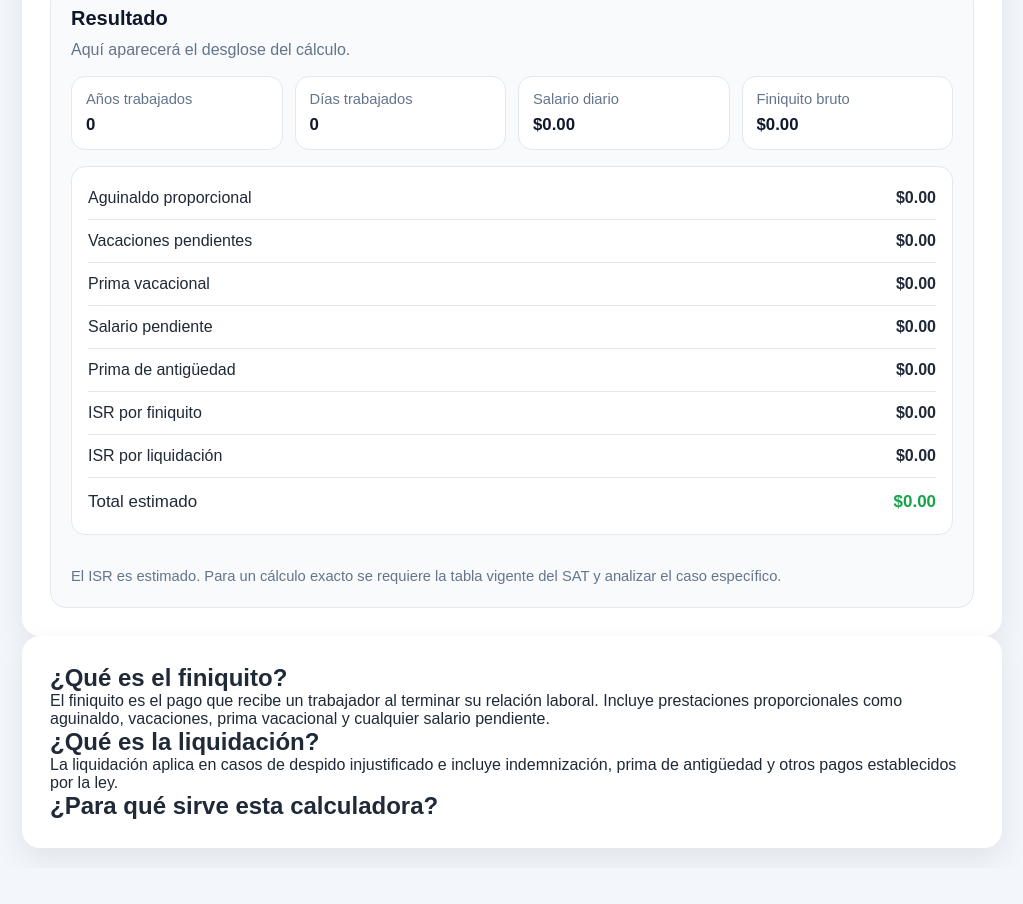
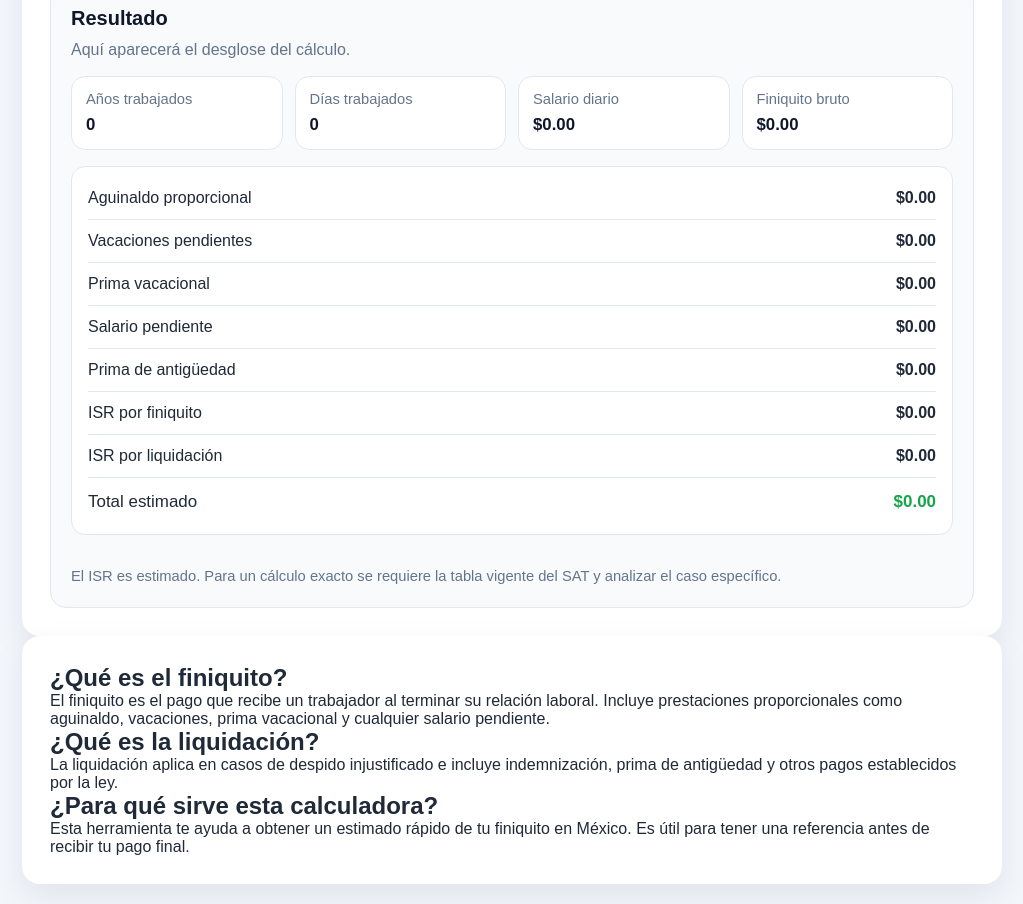
Before and after one commit to KenRobert7/calculadora-finiquito-mexico, a plain HTML site: page index.html in a window 1280 px wide. Shown: the part 1035-1939 px from the top of the page, without its empty margins (128-1151 px from the left). Before the commit the page ends 1903 px from the top, so only its background shows below. Drawn offline with Linux system fonts and the light colour scheme.

Commit message:
Update index.html

```diff
--- a/index.html
+++ b/index.html
@@ -236,7 +236,10 @@
       </p>
 
       <h2>¿Para qué sirve esta calculadora?</h2>
-
+      <p>
+        Esta herramienta te ayuda a obtener un estimado rápido de tu finiquito en México.
+        Es útil para tener una referencia antes de recibir tu pago final.
+      </p>
     </section>
 
   </main>
```
